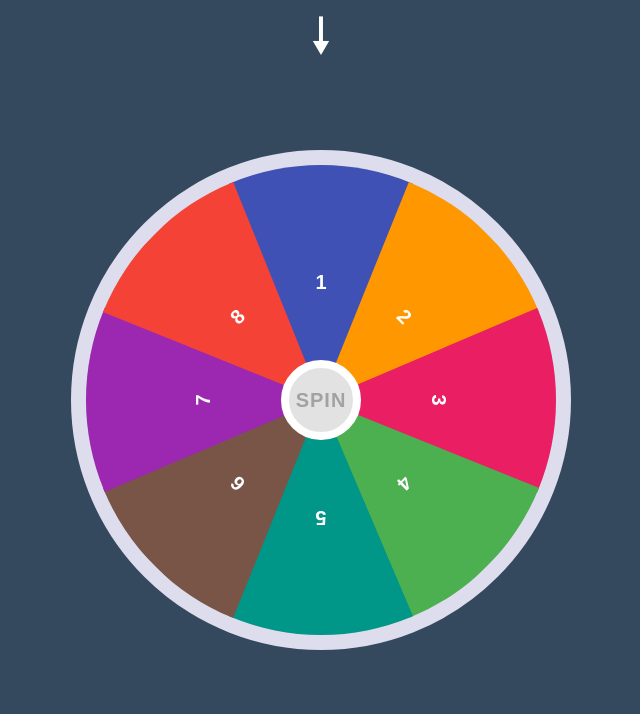
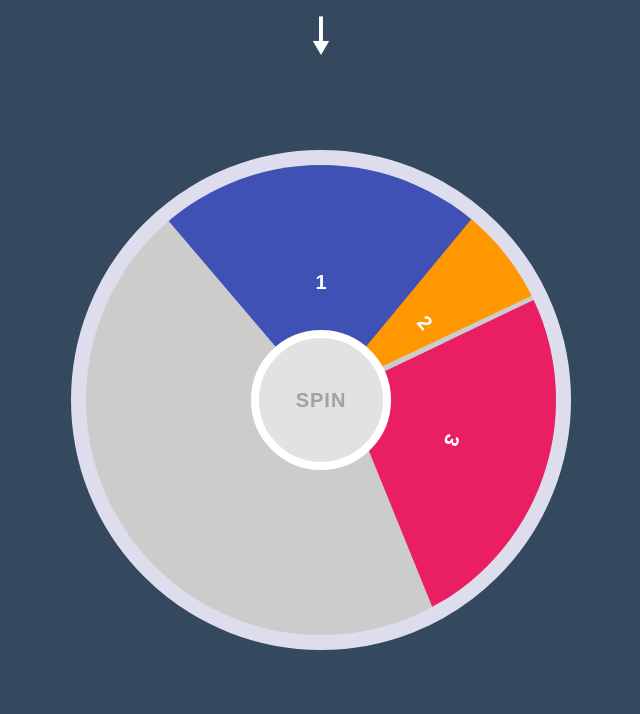
Before and after one commit to HarryVdp/Projet-Casino, a PHP site: the page made by roue aléatoire/rouealéatoire.html in a window 1280 px wide. Shown: the top 714 px of the page, without its empty margins (319-959 px from the left). Run offline with PHP 8.4, Linux system fonts and the light colour scheme.

Commit message:
roue modif 1.0

```diff
--- a/roue aléatoire/styleroue.css
+++ b/roue aléatoire/styleroue.css
@@ -24,10 +24,15 @@ body{
 	overflow: hidden;
 	transition: 5s;
 }
-
 .container div{
+	font-size:20px;
+	font-weight:bold;
+	font-family:sans-serif;
+	color:#fff;
+}
+/* .container div{
 	height:50%;
-	width:200px;
+	width: 100px;
 	position: absolute;
 	clip-path: polygon(100% 0 , 50% 100% , 0 0 );
 	transform:translateX(-50%);
@@ -41,20 +46,58 @@ body{
 	font-family:sans-serif;
 	color:#fff;
 	left:135px;
-}
+}*/
 
 .container .one{
+	height:50%;
+	width: 400px;
+	position: absolute;
+	clip-path: polygon(100% 0 , 50% 100% , 0 0 );
+	transform:translateX(-50%);
+	transform-origin:bottom;
+	text-align:center;
+	display:flex;
+	align-items: center;
+	justify-content: center;
+
+	left:135px;
 	background-color: #3f51b5;
 	left:50%;
 }
+
 .container .two{
+	height:50%;
+	width: 100px;
+	position: absolute;
+	clip-path: polygon(115% -15% , 39% 100% , 0 0 );
+	transform:translateX(-50%);
+	transform-origin:bottom;
+	text-align:center;
+	display:flex;
+	align-items: center;
+	justify-content: center;
+
+	left:200px;
 	background-color: #ff9800;
-	transform: rotate(45deg);
+	transform: rotate(49deg);
 }
+
 .container .three{
+	height:50%;
+	width: 500px;
+	position: absolute;
+	clip-path: polygon(100% 0 , 48% 100% , 0 0 );
+	transform:translateX(-50%);
+	transform-origin:bottom;
+	text-align:center;
+	display:flex;
+	align-items: center;
+	justify-content: center;
+	left:5px;
 	background-color: #e91e63;
-	transform:rotate(90deg);
+	transform:rotate(110deg);
 }
+/*
 .container .four{
 	background-color: #4caf50;
 	transform: rotate(135deg);
@@ -74,7 +117,7 @@ body{
 .container .eight{
 	background-color: #f44336;
 	transform: rotate(315deg);
-}
+} */
 
 .arrow{
 	position: absolute;
@@ -101,8 +144,8 @@ body{
 	font-weight:bold;
 	font-size:20px;
 	color:#a2a2a2;
-	width: 80px;
-	height:80px;
+	width: 140px;
+	height:140px;
 	font-family: sans-serif;
 	border-radius:50%;
 	cursor: pointer;
```
